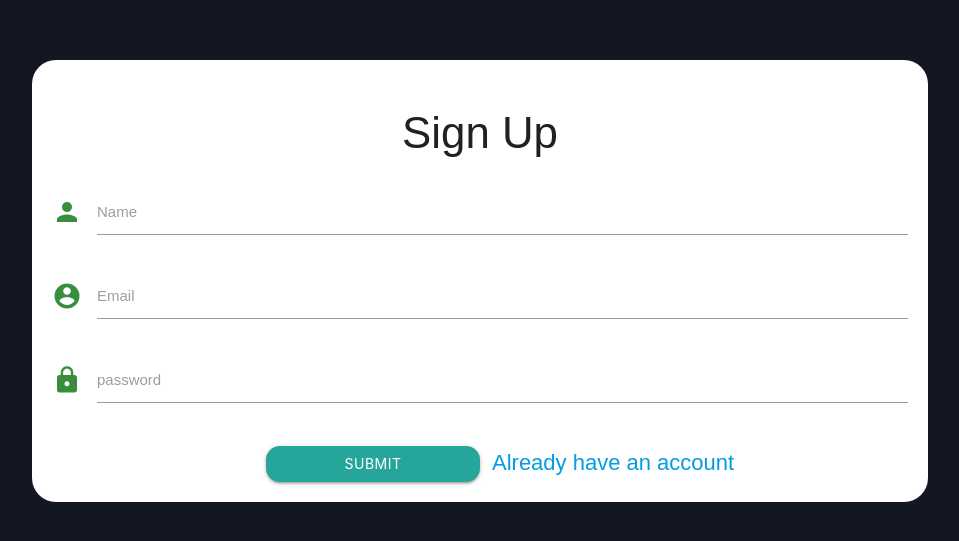
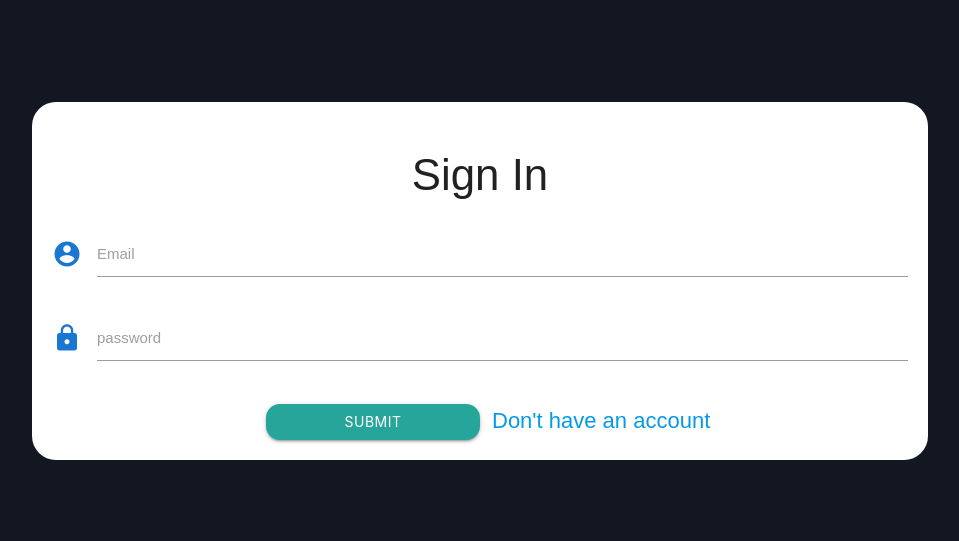
Before and after one commit to JAgrit20/workspace, a React (Create React App) app in the folder my-app/: page / in a window 1280 px wide. Shown: the part 119-660 px from the top of the page, without its empty margins (160-1119 px from the left). Built offline with nearby package versions, Linux system fonts and the light colour scheme.

Commit message:
routes renamed

```diff
--- a/my-app/src/App.js
+++ b/my-app/src/App.js
@@ -11,10 +11,10 @@ function App() {
     <div className="App">
       <Switch>
 
-        <Route exact path="/" component={SignUp}/>
-        <Route exact path="/signup" component={SignIn}/>
+        <Route exact path="/" component={SignIn}/>
+        <Route exact path="/signup" component={SignUp}/>
         <Route exact path="/drags" component={DragDrop}/>
-        <Route exact path="/drag" component={homepage}/>
+        <Route exact path="/homepage" component={homepage}/>
 
       </Switch>
     </div>
--- a/my-app/src/components/Dashboard/homepage.js
+++ b/my-app/src/components/Dashboard/homepage.js
@@ -1,13 +1,8 @@
 
 import React,{useState} from 'react'
-import {Link} from 'react-router-dom'
-import { auth } from '../../../src/fbconfig';
-import M from 'materialize-css'
-import Avatar from '@material-ui/core/Avatar';
-import AvatarGroup from '@material-ui/lab/AvatarGroup';
-import navbar from '../layout/Navbar'
 
-function SignUp() {
+
+function homepage() {
     return (
         <div>
             <navbar/>
@@ -38,4 +33,4 @@ function SignUp() {
     )
 }
 
-export default SignUp
+export default homepage
--- a/my-app/src/components/auth/SignIn.js
+++ b/my-app/src/components/auth/SignIn.js
@@ -40,7 +40,7 @@ function SignIn() {
   </button>
   </div> */}
   <input id="submit" type="submit" className="btn center-align col s3 offset-s3" style={{borderRadius:"14px"}} />
-  <Link to="/" style={{paddingLeft:"12px",fontSize:"22px"}}>Don't have an account</Link>
+  <Link to="/SignUp" style={{paddingLeft:"12px",fontSize:"22px"}}>Don't have an account</Link>
 
     </form>
     </div>
--- a/my-app/src/components/auth/SignUp.js
+++ b/my-app/src/components/auth/SignUp.js
@@ -62,7 +62,7 @@ function SignUp(props) {
   </button>
   </div> */}
   <input id="submit" type="submit" className="btn center-align col s3 offset-s3" style={{borderRadius:"14px"}} />
-  <Link to="/sigIn" style={{paddingLeft:"12px",fontSize:"22px"}}>Already have an account</Link>
+  <Link to="/" style={{paddingLeft:"12px",fontSize:"22px"}}>Already have an account</Link>
 
     </form>
     </div>
```
Also changed, not shown: 1 other file (tests, documents, lock files or other folders).
